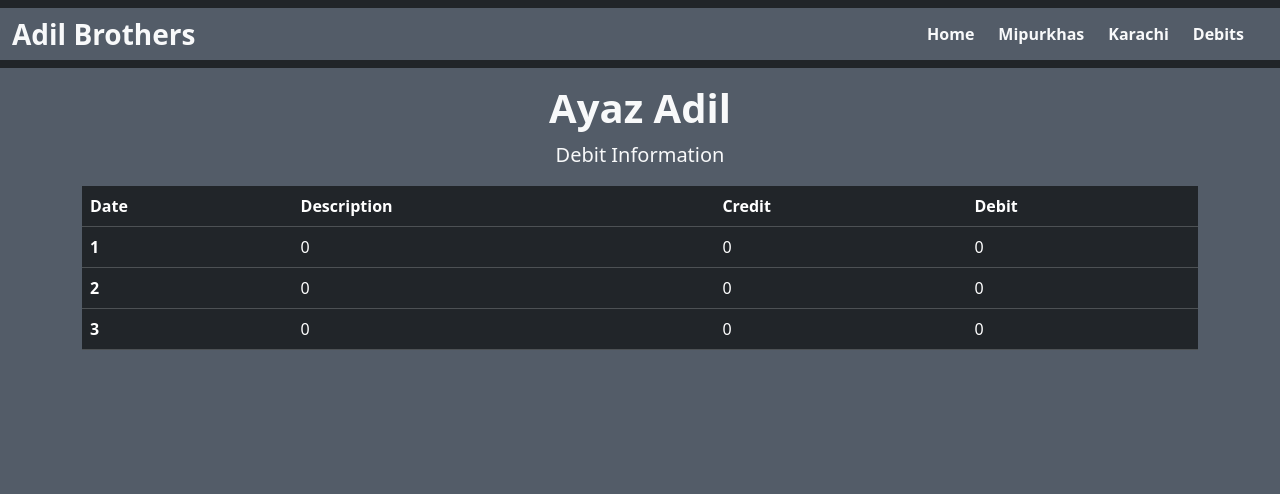
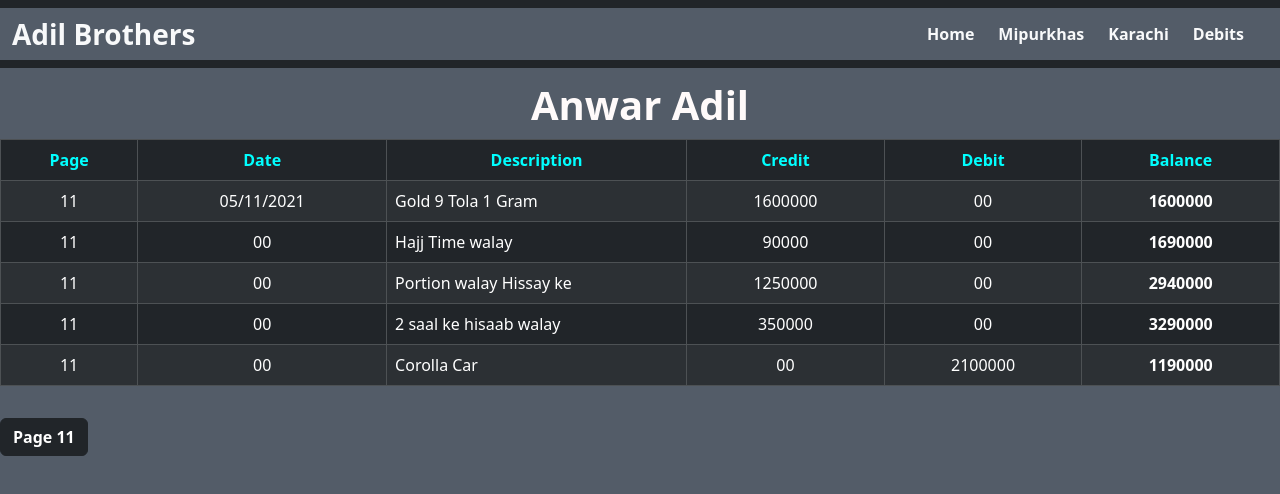
Before and after one commit to digitalrehman/Bussiness-Managment, a React (Vite) app: page /Ayaz_Adil in a window 1280 px wide. Shown: the top 494 px of the page. Built offline with nearby package versions, Linux system fonts and the light colour scheme.

Commit message:
Update Ayaz_Adil.jsx

```diff
--- a/src/Componentes/Debit Details/Ayaz_Adil.jsx
+++ b/src/Componentes/Debit Details/Ayaz_Adil.jsx
@@ -1,50 +1,126 @@
-import React from 'react'
+import React, { useState } from "react";
+import page2 from "../../assets/IMG/ayaz.jpeg";
+import { Table } from "react-bootstrap";
 
 const Ayaz_Adil = () => {
+  const [visible, setVisible] = useState(false);
+
+  const handleClick = () => {
+    setVisible(!visible);
+  };
+  const data = [
+    {
+      page: "11",
+      Date: "05/11/2021",
+      description: "Gold 9 Tola 1 Gram",
+      credit: "1600000",
+      debit: "00",
+      balance: "1600000",
+    },
+    {
+      page: "11",
+      Date: "00",
+      description: "Hajj Time walay",
+      credit: "90000",
+      debit: "00",
+      balance: "1690000",
+    },
+    {
+      page: "11",
+      Date: "00",
+      description: "Portion walay Hissay ke",
+      credit: "1250000",
+      debit: "00",
+      balance: "2940000",
+    },
+    {
+      page: "11",
+      Date: "00",
+      description: "2 saal ke hisaab walay",
+      credit: "350000",
+      debit: "00",
+      balance: "3290000",
+    },
+    {
+      page: "11",
+      Date: "00",
+      description: "Corolla Car",
+      credit: "00",
+      debit: "2100000",
+      balance: "1190000",
+    },
+  ];
+
   return (
-    <>
-      <div className="container">
-        <div className="row my-3">
-          <div className="text-center">
-            <h1 className="fw-bold text-light">Ayaz Adil</h1>
-            <p className="text-light fs-5">Debit Information</p>
-          </div>
-          <div className="col-12">
-            <table className="table table-dark">
+    <div>
+      <h1
+        style={{
+          fontWeight: "bold",
+          textAlign: "center",
+          marginTop: "13px",
+          marginBottom: "10px",
+          color: "snow",
+        }}
+      >
+        Anwar Adil
+      </h1>
+      <Table
+        striped
+        bordered
+        hover
+        responsive
+        variant="dark"
+        style={{ overflowX: "auto" }}
+      >
         <thead>
           <tr>
-                  <th scope="col">Date</th>
-                  <th scope="col">Description</th>
-                  <th scope="col">Credit</th>
-                  <th scope="col">Debit</th>
+            <th style={{ color: "aqua", textAlign: "center" }}>Page</th>
+            <th style={{ color: "aqua", textAlign: "center" }}>Date</th>
+            <th style={{ width: "300px", color: "aqua", textAlign: "center" }}>
+              Description
+            </th>
+            <th style={{ color: "aqua", textAlign: "center" }}>Credit</th>
+            <th style={{ color: "aqua", textAlign: "center" }}>Debit</th>
+            <th style={{ color: "aqua", textAlign: "center" }}>Balance</th>
           </tr>
         </thead>
         <tbody>
-                <tr>
-                  <th scope="row">1</th>
-                  <td>0</td>
-                  <td>0</td>
-                  <td>0</td>
+          {data.map((item, index) => (
+            <tr key={index}>
+              <td style={{ textAlign: "center" }}>{item.page}</td>
+              <td style={{ textAlign: "center" }}>{item.Date}</td>
+              <td>{item.description}</td>
+              <td style={{ textAlign: "center" }}>{item.credit}</td>
+              <td style={{ textAlign: "center" }}>{item.debit}</td>
+              <td
+                style={{
+                  textAlign: "center",
+                  fontWeight: "bold",
+                }}
+              >
+                {item.balance}
+              </td>
             </tr>
-                <tr>
-                  <th scope="row">2</th>
-                  <td>0</td>
-                  <td>0</td>
-                  <td>0</td>
-                </tr>
-                <tr>
-                  <th scope="row">3</th>
-                  <td>0</td>
-                  <td>0</td>
-                  <td>0</td>
-                </tr>
+          ))}
         </tbody>
-            </table>
+      </Table>
+      <div>
+        <button onClick={handleClick} className="btn btn-dark fw-bold my-3">
+          {!visible ? "Page 11" : "Close"}
+        </button>
+        {visible && (
+          <div
+            style={{
+              width: "95vw",
+              height: "100vh",
+            }}
+          >
+            <img src={page2} style={{ height: "auto", width: "100%" }} />
+          </div>
+        )}
       </div>
     </div>
-      </div>
-    </>
-  )
-}
+  );
+};
 
-export default Ayaz_Adil
+export default Ayaz_Adil;
```
Lines whose indentation alone changed are shown as unchanged.
